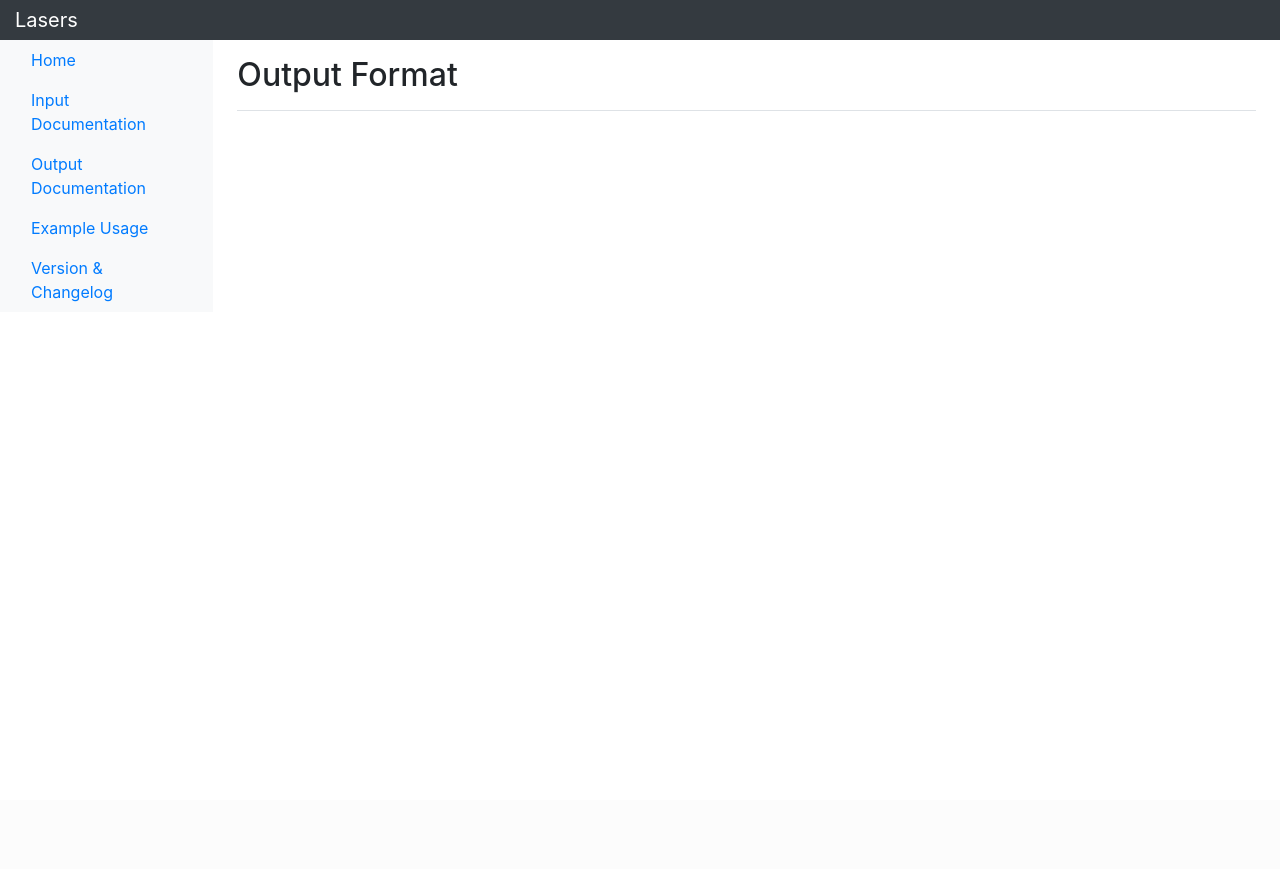
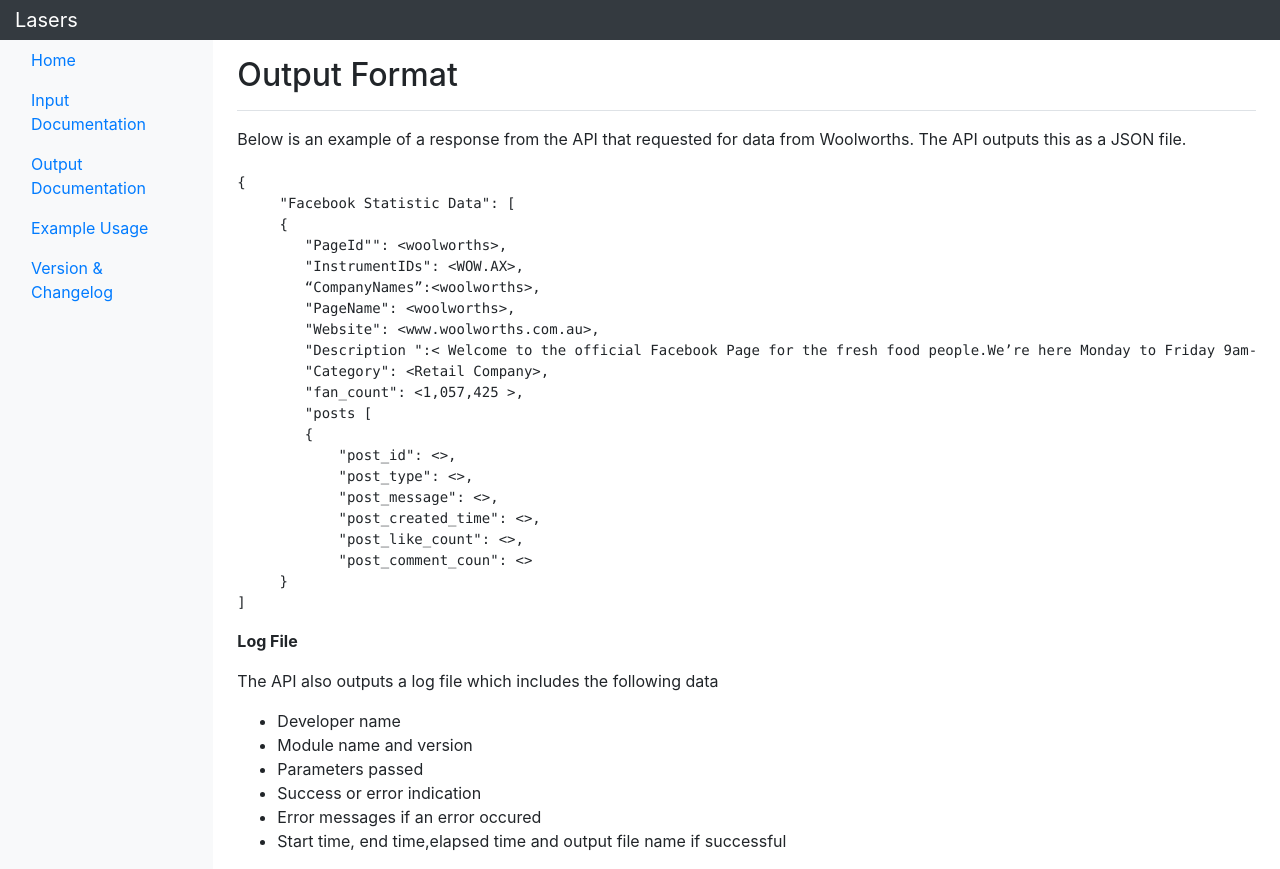
Before and after one commit to JoshuaKilazoglou/seng3011, a Flask app: page /outputDocs in a window 1280 px wide. Before the commit the page ends 302 px from the top, so only its background shows below. Run offline with Flask 2, Linux system fonts and the light colour scheme; some libraries are stand-ins or nearby versions.

Commit message:
some output stuff

```diff
--- a/templates/outdocs.html
+++ b/templates/outdocs.html
@@ -7,6 +7,39 @@
 
 </head>
 <h1 class="h2">Output Format</h1></div>
-
+Below is an example of a response from the API that requested for data from Woolworths. The API outputs this as a JSON file.
+<pre><code>
+{
+     "Facebook Statistic Data": [
+     {
+        "PageId"": &ltwoolworths&gt,
+        "InstrumentIDs": &ltWOW.AX&gt,
+        “CompanyNames”:&ltwoolworths&gt,
+        "PageName": &ltwoolworths&gt,
+        "Website": &ltwww.woolworths.com.au&gt,
+        "Description ":&lt Welcome to the official Facebook Page for the fresh food people.We’re here Monday to Friday 9am-9pm AEST and Saturday/Sunday 10am to 5pm AEST.&gt,
+        "Category": &ltRetail Company&gt,
+        "fan_count": &lt1,057,425 &gt,
+        "posts [
+        {
+            "post_id": <>,
+            "post_type": <>,
+            "post_message": <>,
+            "post_created_time": <>,
+            "post_like_count": <>,
+            "post_comment_coun": <>
+     }
+]
+</code></pre>
+<p><Strong>Log File</Strong></p>
+<p>The API also outputs a log file which includes the following data</p>
+<ul>
+<li>Developer name</li>
+    <li>Module name and version</li>
+    <li>Parameters passed</li>
+    <li>Success or error indication</li>
+    <li>Error messages if an error occured </li>
+    <li>Start time, end time,elapsed time and output file name if successful</li>
+</ul>
 </html>
 {% endblock %}
--- a/templates/version.html
+++ b/templates/version.html
@@ -9,7 +9,13 @@
 <h1 class="h2">Version & Changelog </h1></div>
 <strong>Current Version: v1 Released 28/3/18</strong>
 <p></p><u><strong>Changes</strong></u>
+<ul>
+<li>No current features of the API working </li>
+</ul>
 <p></p>
 <u><strong>Previous Versions</strong></u>
+<ul>
+<li>No previous versions</li>
+</ul>
 </html>
 {% endblock %}
```
